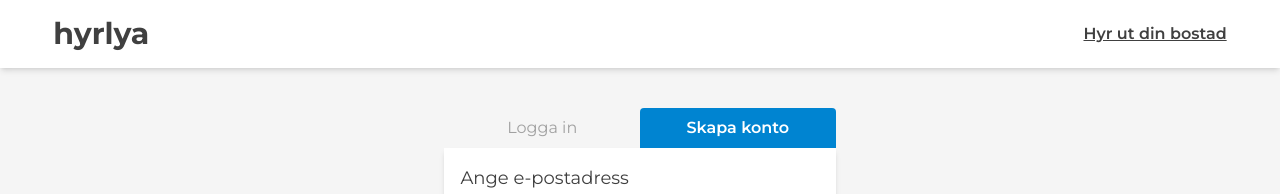
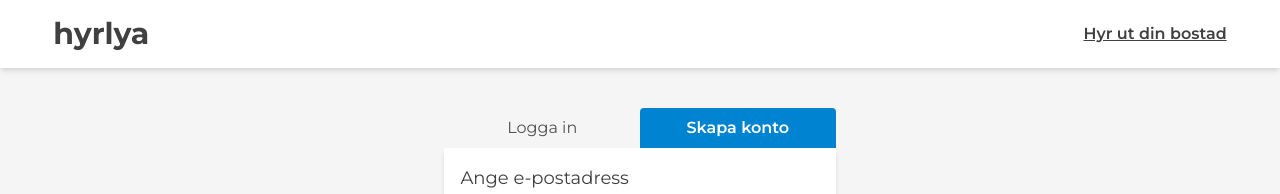
Before and after one commit to 3Joen3/hyrlya, a Next.js app in the folder web/: page /auth in a window 1280 px wide. Shown: the top 194 px of the page. Built offline with nearby package versions, Linux system fonts and the light colour scheme; no server answers.

Commit message:
More changes to the button component...

```diff
--- a/web/app/components/Button.tsx
+++ b/web/app/components/Button.tsx
@@ -1,6 +1,7 @@
 interface Props extends React.ButtonHTMLAttributes<HTMLButtonElement> {
   variant?: keyof typeof variants;
   color?: keyof typeof colors;
+  useHoverEffects?: boolean;
   className?: string;
   children: React.ReactNode;
 }
@@ -11,20 +12,31 @@
 } as const;
 
 const colors = {
-  primary: "bg-neutral-700 hover:bg-neutral-800 text-white",
-  secondary: "bg-sky-600 hover:bg-sky-700 text-white",
-  ghost: "text-neutral-400 hover:bg-neutral-50",
+  primary: { base: "bg-neutral-700 text-white", hover: "hover:bg-neutral-800" },
+  secondary: { base: "bg-sky-600 text-white", hover: "hover:bg-sky-700" },
+  ghost: { base: "text-neutral-600", hover: "hover:bg-neutral-50" },
 } as const;
 
 export default function Button({
   variant = "primary",
   color = "primary",
+  useHoverEffects = true,
   className,
   children,
   type = "button",
   ...rest
 }: Props) {
-  const classNames = variants[variant] + " " + colors[color] + " " + className;
+  const { base, hover } = colors[color];
+
+  const classNames = [
+    "cursor-pointer",
+    variants[variant],
+    base,
+    useHoverEffects && hover,
+    className,
+  ]
+    .filter(Boolean)
+    .join(" ");
 
   return (
     <button type={type} className={`cursor-pointer ${classNames}`} {...rest}>
--- a/web/app/components/Forms/AuthForm.tsx
+++ b/web/app/components/Forms/AuthForm.tsx
@@ -24,6 +24,7 @@
       <div className="grid grid-cols-2">
         <Button
           color={showRegisterForm ? "ghost" : "secondary"}
+          useHoverEffects={showRegisterForm ? true : false}
           variant="none"
           className={`rounded-t py-2 transition-colors duration-200 ${
             showRegisterForm ? "" : "font-semibold shadow-md"
@@ -34,6 +35,7 @@
         </Button>
         <Button
           color={showRegisterForm ? "secondary" : "ghost"}
+          useHoverEffects={showRegisterForm ? false : true}
           variant="none"
           className={`rounded-t py-2 transition-colors duration-200 ${
             showRegisterForm ? "font-semibold" : ""
```
